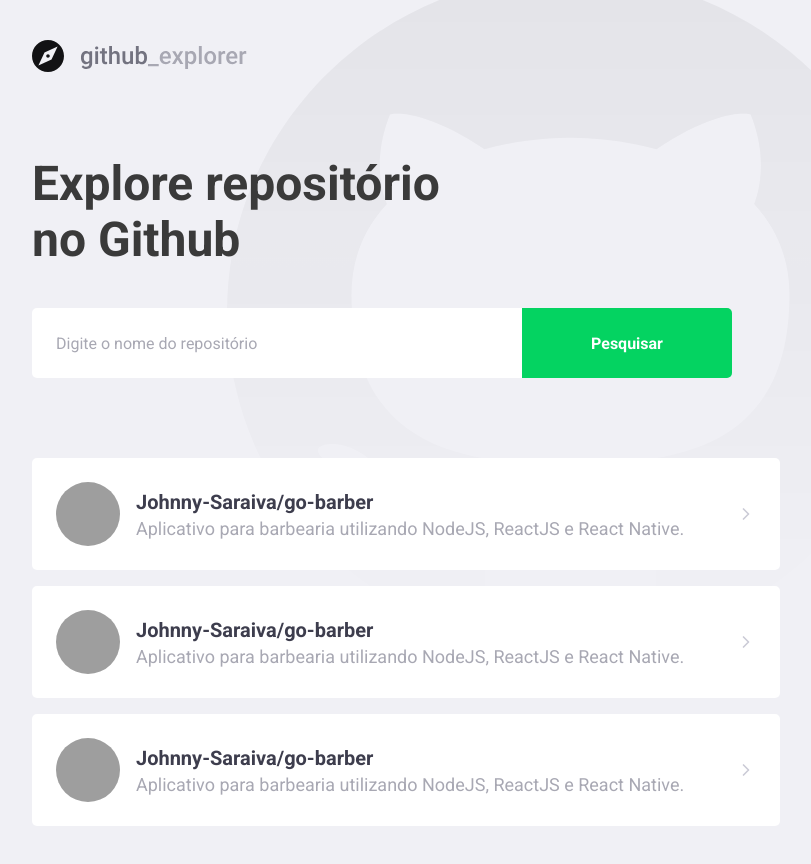
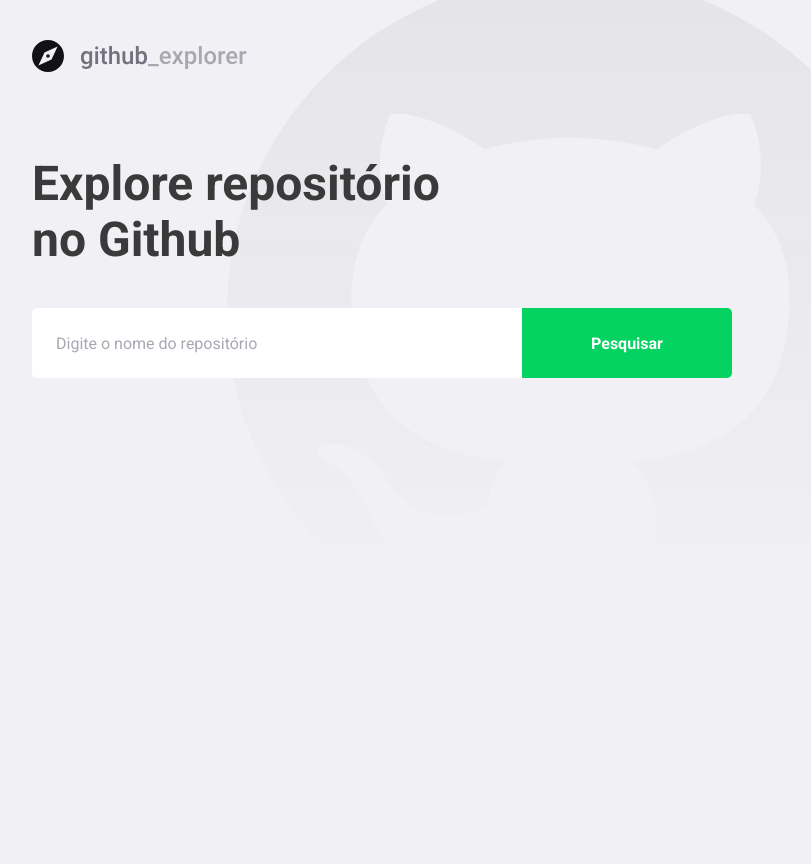
Before and after one commit to Johnny-Saraiva/github-explorer, a React (Create React App) app: page / in a window 1280 px wide. Shown: the whole page, without its empty margins (128-939 px from the left). After the commit the page ends 800 px from the top, so only its background shows below. Built offline with nearby package versions, Linux system fonts and the light colour scheme; grey boxes are pictures that could not be loaded.

Commit message:
Configured Dashboard to get data from github api

```diff
--- a/package.json
+++ b/package.json
@@ -11,6 +11,7 @@
     "@types/react": "^16.9.0",
     "@types/react-dom": "^16.9.0",
     "@types/react-router-dom": "^5.1.4",
+    "axios": "^0.19.2",
     "polished": "^3.5.2",
     "react": "^16.13.1",
     "react-dom": "^16.13.1",
--- a/src/pages/Dashboard/index.tsx
+++ b/src/pages/Dashboard/index.tsx
@@ -1,56 +1,64 @@
-import React from 'react';
+import React, { useState, FormEvent } from 'react';
 import { FiChevronRight } from 'react-icons/fi';
+import api from '../../services/api';
+
 import logoImg from '../../assets/logo.svg';
 
 import { Title, Form, Repositories } from './style';
 
+interface Repository {
+  full_name: string;
+  description: string;
+  owner: {
+    login: string;
+    avatar_url: string;
+  }
+}
+
 const Dashboard: React.FC = () => {
+  const [newRepo, setNewRepo] = useState('');
+  const [repositories, setRepositories] = useState<Repository[]>([]);
+
+  async function handleAddRepository(
+    event: FormEvent<HTMLFormElement>): Promise<void> {
+    event.preventDefault();
+    const response = await api.get<Repository>(`repos/${newRepo}`);
+
+    const repository = response.data;
+
+    setRepositories([...repositories, repository]);
+    setNewRepo('');
+  }
+
   return (
     <>
       <img src={logoImg} alt="Github Explorer"/>
       <Title>Explore repositório no Github</Title>
 
-      <Form>
-        <input placeholder="Digite o nome do repositório" type="text"/>
+      <Form onSubmit={handleAddRepository}>
+        <input
+          value={newRepo}
+          onChange={e => setNewRepo(e.target.value)}
+          placeholder="Digite o nome do repositório"
+          type="text"
+        />
         <button type="submit">Pesquisar</button>
       </Form>
 
       <Repositories>
-        <a href="teste">
-          <img src="https://avatars1.githubusercontent.com/u/61694500?s=460&u=c6dd454cad69770c1ff2079953ff32bf63ceee82&v=4"
-          alt="Johnny Saraiva"
-          />
-          <div>
-            <strong>Johnny-Saraiva/go-barber</strong>
-            <p>Aplicativo para barbearia utilizando NodeJS, ReactJS e React Native.</p>
-          </div>
+        {repositories.map(repository => (
+          <a key={repository.full_name} href="teste">
+            <img src={repository.owner.avatar_url}
+            alt={repository.owner.login}
+            />
+            <div>
+              <strong>{repository.full_name}</strong>
+              <p>{repository.description}</p>
+            </div>
 
-          <FiChevronRight size={20} />
-        </a>
-
-        <a href="teste">
-          <img src="https://avatars1.githubusercontent.com/u/61694500?s=460&u=c6dd454cad69770c1ff2079953ff32bf63ceee82&v=4"
-          alt="Johnny Saraiva"
-          />
-          <div>
-            <strong>Johnny-Saraiva/go-barber</strong>
-            <p>Aplicativo para barbearia utilizando NodeJS, ReactJS e React Native.</p>
-          </div>
-
-          <FiChevronRight size={20} />
-        </a>
-
-        <a href="teste">
-          <img src="https://avatars1.githubusercontent.com/u/61694500?s=460&u=c6dd454cad69770c1ff2079953ff32bf63ceee82&v=4"
-          alt="Johnny Saraiva"
-          />
-          <div>
-            <strong>Johnny-Saraiva/go-barber</strong>
-            <p>Aplicativo para barbearia utilizando NodeJS, ReactJS e React Native.</p>
-          </div>
-
-          <FiChevronRight size={20} />
-        </a>
+            <FiChevronRight size={20} />
+          </a>
+        ))}
       </Repositories>
     </>
   )
--- a/src/pages/Dashboard/style.ts
+++ b/src/pages/Dashboard/style.ts
@@ -76,7 +76,8 @@
     }
 
     div {
-      margin-left: 16px;
+      margin: 0 16px;
+      flex: 1;
 
       strong {
         font-size: 20px;
--- /dev/null
+++ b/src/services/api.ts
@@ -0,0 +1,7 @@
+import axios from 'axios';
+
+const api = axios.create({
+  baseURL: 'https://api.github.com',
+});
+
+export default api;
```
Also changed, not shown: 1 other file (tests, documents, lock files or other folders).
